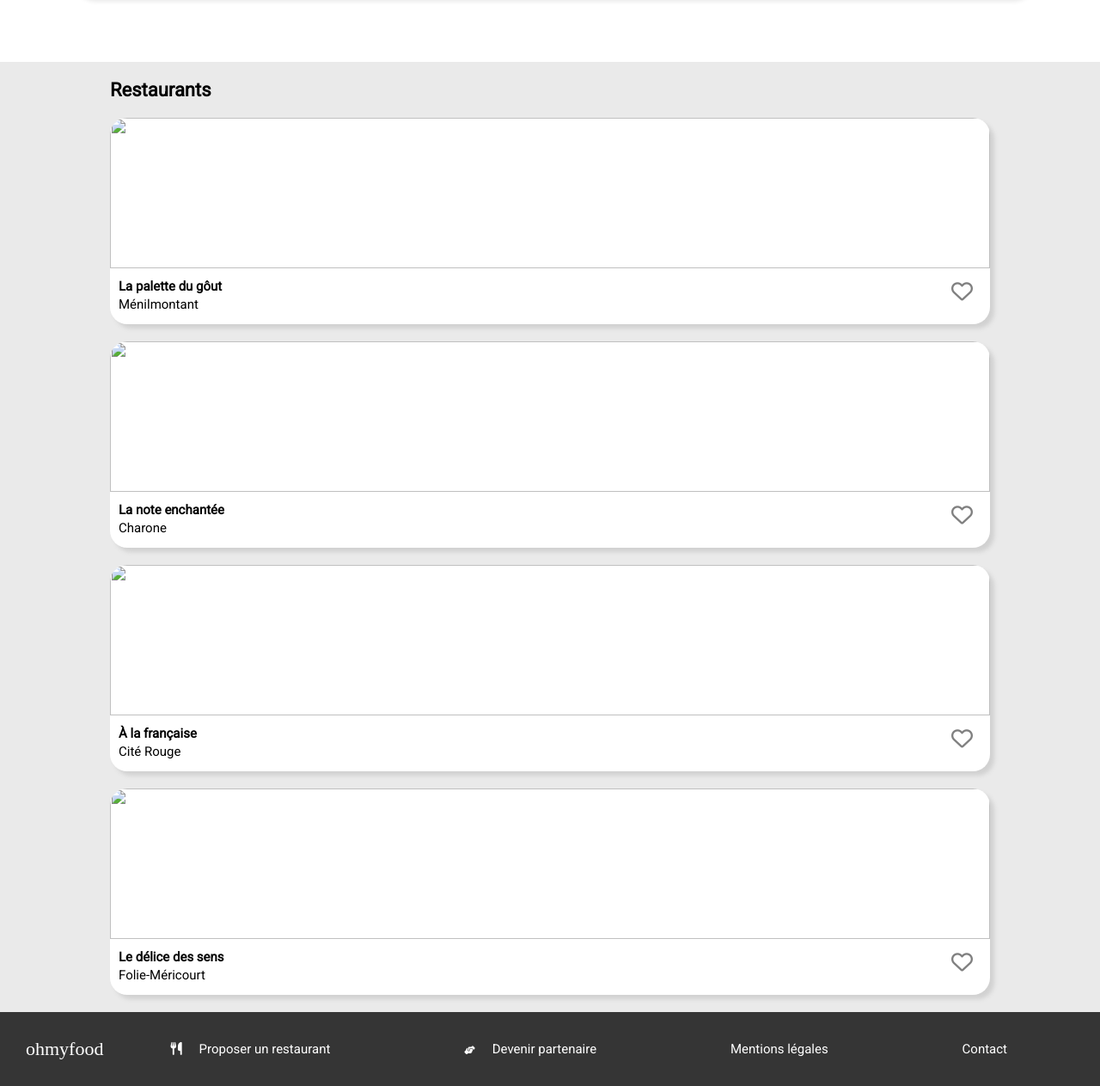
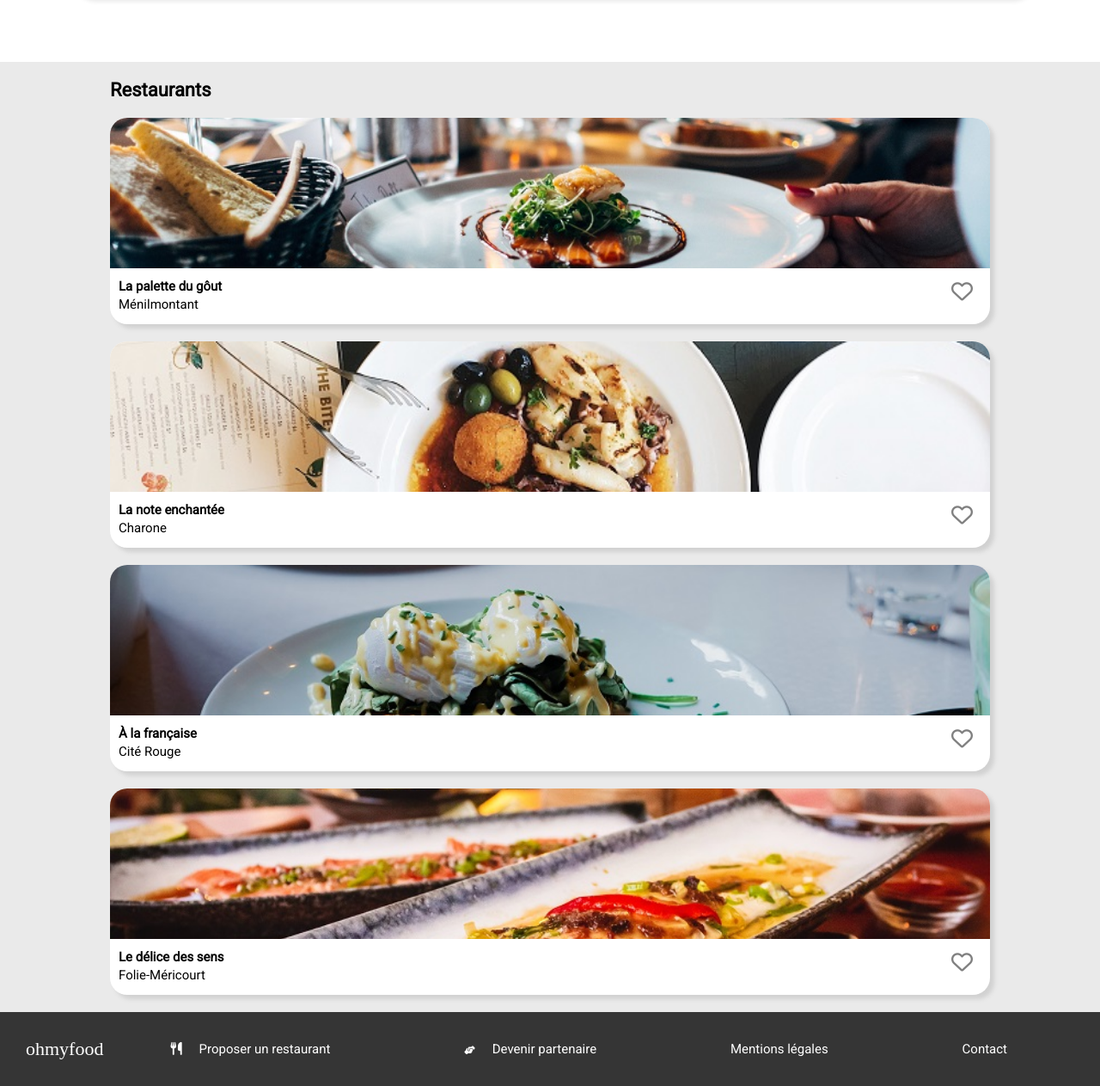
Before and after one commit to RomainMarcazzan/RomainMarcazzan_3_15012021, a website: page index.html in a window 1280 px wide. Shown: the part 761-2024 px from the top of the page at 86% size. Drawn offline with Linux system fonts and the light colour scheme; the site is published under a folder, as on GitHub Pages, so addresses that start at the root find nothing; a web font is replaced by a local one.

Commit message:
changing the photos path of the home page

```diff
--- a/index.html
+++ b/index.html
@@ -66,7 +66,7 @@
           <section class="restaurants__card">
             <a href="./menu1.html"
               ><img
-                src="/public/img/la_palette_du_gout.jpg"
+                src="./public/img/la_palette_du_gout.jpg"
                 alt=""
                 class="restaurants__card__image"
             /></a>
@@ -82,7 +82,7 @@
           <section class="restaurants__card">
             <a href="./menu2.html"
               ><img
-                src="/public/img/la_note_enchantee.jpg"
+                src="./public/img/la_note_enchantee.jpg"
                 alt=""
                 class="restaurants__card__image"
             /></a>
@@ -98,7 +98,7 @@
           <section class="restaurants__card">
             <a href="./menu3.html"
               ><img
-                src="/public/img/a_la_francaise.jpg"
+                src="./public/img/a_la_francaise.jpg"
                 alt=""
                 class="restaurants__card__image"
             /></a>
@@ -114,7 +114,7 @@
           <section class="restaurants__card">
             <a href="./menu4.html"
               ><img
-                src="/public/img/le_delice_des_sens.jpg"
+                src="./public/img/le_delice_des_sens.jpg"
                 alt=""
                 class="restaurants__card__image"
             /></a>
```
